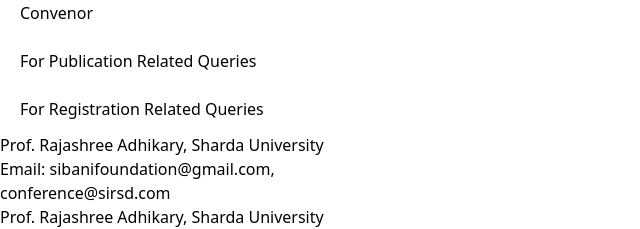
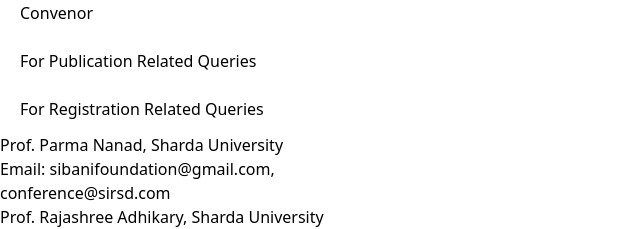
Before and after one commit to rish527/Conference-Site, a React (Vite) app: page / in a window 1280 px wide. Shown: the part 2880-3109 px from the top of the page, without its empty margins (0-640 px from the left). Built offline with nearby package versions, Linux system fonts and the light colour scheme.

Commit message:
Update contactData.js

```diff
--- a/src/Data/contactData.js
+++ b/src/Data/contactData.js
@@ -1,6 +1,6 @@
 export const contactData=[
     [
-        ["Prof. Rajashree Adhikary, Sharda University","sibanifoundation@gmail.com,","conference@sirsd.com"],
+        ["Prof. Parma Nanad, Sharda University","sibanifoundation@gmail.com,","conference@sirsd.com"],
         ["Prof. Rajashree Adhikary, Sharda University","sibanifoundation@gmail.com,","conference@sirsd.com"]
     ],
     [
```
